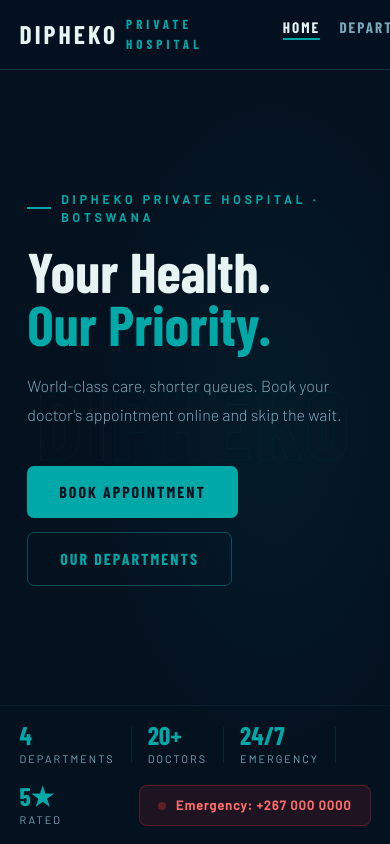
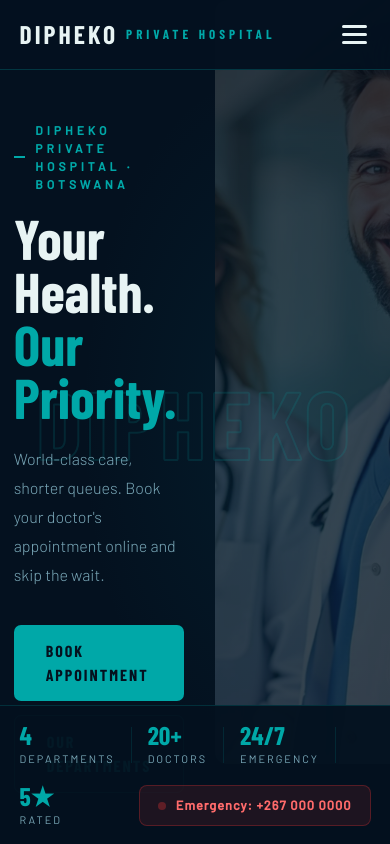
Before and after one commit to 2007-Lea/bida25-079-WMD-Assignment, a plain HTML site: page index.html in a window 390 px wide. Drawn offline with nearby package versions, Linux system fonts and the light colour scheme; a web font is replaced by a local one.

Commit message:
Update Website Changes

```diff
--- a/index.html
+++ b/index.html
@@ -20,9 +20,16 @@
       <li><a href="contact.html">Contact</a></li>
     </ul>
     <a href="appointments.html" class="nav-appt">Book Now</a>
+
+  <button class="hamburger" onclick="toggleMenu()">
+    <span></span>
+    <span></span>
+    <span></span>
+  </button>
   </nav>
 
   <main class="page-home">
+    <img src="doctors.png" alt="Dipheko Hospital Doctors" class="hero-image"/>
     <div class="bg-logo" aria-hidden="true">DIPHEKO</div>
     <div class="hero">
       <div class="hero-inner">
@@ -30,7 +37,7 @@
         <h1>Your Health.<br/><span>Our Priority.</span></h1>
         <p class="hero-desc">World-class care, shorter queues. Book your doctor's appointment online and skip the wait.</p>
         <div class="hero-actions">
-          <a href="appointment.html" class="btn-primary">Book Appointment</a>
+          <a href="appointments.html" class="btn-primary">Book Appointment</a>
           <a href="departments.html" class="btn-outline">Our Departments</a>
         </div>
       </div>
@@ -49,5 +56,10 @@
       </div>
     </div>
   </main>
+  <script>
+  function toggleMenu() {
+    document.querySelector('.nav-links').classList.toggle('open');
+  }
+</script>
 </body>
 </html>
--- a/styles.css
+++ b/styles.css
@@ -1,6 +1,7 @@
 
 /* ---- RESET & BASE ---- */
 *, *::before, *::after { box-sizing: border-box; margin: 0; padding: 0; }
+
 
 html, body {
   min-height: 100%;
@@ -12,7 +13,6 @@ html, body {
 a { text-decoration: none; color: inherit; }
 ul { list-style: none; }
 
-/* ---- NAVBAR ---- */
 nav {
   position: fixed; top: 0; left: 0; right: 0;
   height: 70px; z-index: 100;
@@ -73,22 +73,19 @@ nav {
 
 .nav-appt:hover { background: #00c8c8; }
 
-/* ---- PAGE WRAPPER ---- */
 .page {
   padding-top: 70px; min-height: 100vh;
   position: relative;
   background: radial-gradient(ellipse 70% 60% at 70% 50%, rgba(0,100,120,0.12) 0%, transparent 70%), #04111f;
 }
 
-/* home page uses full height with no scroll */
 .page-home {
-  padding-top: 70px; height: 100vh;
+ padding-top: 70px; height: 100vh;
   position: relative; overflow: hidden;
   display: flex; flex-direction: column;
   background: radial-gradient(ellipse 70% 60% at 70% 50%, rgba(0,100,120,0.12) 0%, transparent 70%), #04111f;
 }
 
-/* ---- BACKGROUND WATERMARK ---- */
 .bg-logo {
   position: fixed; top: 50%; left: 50%;
   transform: translate(-50%, -50%);
@@ -97,18 +94,32 @@ nav {
   font-size: clamp(6rem, 16vw, 17rem);
   letter-spacing: 0.04em;
   color: transparent;
-  -webkit-text-stroke: 1px rgba(0,168,168,0.05);
+  -webkit-text-stroke: 2px rgba(0,168,168,0.15);
   white-space: nowrap;
   pointer-events: none; user-select: none; z-index: 0;
 }
 
-/* ---- CONTENT WRAPPER ---- */
+.page-home {
+  display: grid;
+  grid-template-columns: 1fr 1fr;
+}
+
+.hero-image {
+  position: absolute;
+  right: 0;
+  top: 70px;
+  width: 45%;
+  height: calc(100vh - 70px - 80px);
+  object-fit: cover;
+  opacity: 0.3;
+  border-radius: 12px 0 0 12px;
+}
+
 .content {
   position: relative; z-index: 1;
   padding: 60px 6%;
 }
 
-/* ---- PAGE HEADER ---- */
 .page-tag {
   font-size: 0.75rem; font-weight: 600;
   letter-spacing: 4px; text-transform: uppercase;
@@ -130,7 +141,6 @@ nav {
   animation: fadeUp 0.7s ease both;
 }
 
-/* ---- BUTTONS ---- */
 .btn-primary {
   display: inline-block;
   background: #00a8a8; color: #04111f;
@@ -153,7 +163,6 @@ nav {
 }
 .btn-outline:hover { border-color: #00a8a8; background: rgba(0,168,168,0.07); }
 
-/* ---- HOME: HERO ---- */
 .hero {
   flex: 1; display: flex; align-items: center;
   padding: 0 7%; position: relative; z-index: 1;
@@ -186,7 +195,6 @@ nav {
 
 .hero-actions { display: flex; gap: 14px; flex-wrap: wrap; }
 
-/* ---- HOME: BOTTOM BAR ---- */
 .bottom-bar {
   position: relative; z-index: 1;
   display: flex; align-items: center; gap: 32px;
@@ -307,7 +315,6 @@ td { padding: 14px 20px; font-size: 0.9rem; color: #b0ccd4; white-space: nowrap;
 }
 .book-btn:hover { background: #00a8a8; color: #04111f; }
 
-/* ---- APPOINTMENT PAGE ---- */
 .appt-layout {
   display: grid;
   grid-template-columns: 1fr 1.6fr;
@@ -389,7 +396,6 @@ td { padding: 14px 20px; font-size: 0.9rem; color: #b0ccd4; white-space: nowrap;
 }
 .submit-btn:hover { background: #00c8c8; transform: translateY(-2px); }
 
-/* ---- ABOUT PAGE ---- */
 .about-intro {
   font-size: 1.1rem; font-weight: 300;
   color: #b0ccd4; line-height: 1.9;
@@ -422,7 +428,6 @@ td { padding: 14px 20px; font-size: 0.9rem; color: #b0ccd4; white-space: nowrap;
 .story h2 span { color: #00a8a8; }
 .story p { font-size: 0.95rem; color: #7aa8b8; line-height: 1.9; margin-bottom: 14px; }
 
-/* ---- CONTACT PAGE ---- */
 .emergency-banner {
   background: rgba(220,50,50,0.1);
   border: 1px solid rgba(220,50,50,0.3);
@@ -452,7 +457,6 @@ td { padding: 14px 20px; font-size: 0.9rem; color: #b0ccd4; white-space: nowrap;
 .info-value { font-size: 0.9rem; color: #b0ccd4; line-height: 1.6; }
 .info-icon  { font-size: 1.4rem; margin-top: 2px; }
 
-/* ---- POPUP ---- */
 .popup-overlay {
   display: none;
   position: fixed; inset: 0; z-index: 999;
@@ -486,13 +490,11 @@ td { padding: 14px 20px; font-size: 0.9rem; color: #b0ccd4; white-space: nowrap;
 }
 .popup-close:hover { background: #00c8c8; }
 
-/* ---- ANIMATIONS ---- */
 @keyframes fadeUp { from { opacity: 0; transform: translateY(20px); } to { opacity: 1; transform: translateY(0); } }
 @keyframes fadeIn { from { opacity: 0; } to { opacity: 1; } }
 @keyframes popUp  { from { opacity: 0; transform: scale(0.85); } to { opacity: 1; transform: scale(1); } }
 @keyframes pulse  { 0%,100% { opacity: 1; } 50% { opacity: 0.3; } }
 
-/* ---- RESPONSIVE ---- */
 @media (max-width: 768px) {
   .appt-layout    { grid-template-columns: 1fr; }
   .contact-layout { grid-template-columns: 1fr; }
@@ -503,3 +505,96 @@ td { padding: 14px 20px; font-size: 0.9rem; color: #b0ccd4; white-space: nowrap;
   .values-grid { grid-template-columns: 1fr 1fr; }
   .bottom-bar { flex-wrap: wrap; gap: 16px; padding: 16px 5%; }
 }
+
+.hero-image {
+  position: absolute;
+  right: 0;
+  top: 0;
+  width: 45%;
+  height: calc(100% - 80px);
+  object-fit: cover;
+  opacity: 0.2;
+  border-radius: 12px 0 0 12px;
+  z-index: 0;
+}
+
+.hero-image-overlay {
+  position: absolute;
+  right: 0;
+  top: 0;
+  width: 45%;
+  height: calc(100% - 80px);
+  background: linear-gradient(to right, #04111f 0%, transparent 40%),
+              linear-gradient(to top, #04111f 0%, transparent 20%);
+  z-index: 1;
+  pointer-events: none;
+}
+
+.bottom-bar {
+  position: absolute;
+  bottom: 0;
+  left: 0;
+  right: 0;
+  z-index: 10;
+  background: rgba(4,17,31,0.95);
+  border-top: 1px solid rgba(0,168,168,0.2);
+}
+
+.page-bg-img {
+  position: fixed;
+  top: 0;
+  left: 0;
+  width: 100%;
+  height: 100%;
+  object-fit: cover;
+  opacity: 0.1;
+  z-index: 0;
+  pointer-events: none;
+}
+.hamburger {
+  display: none;
+  flex-direction: column;
+  gap: 5px;
+  cursor: pointer;
+  margin-left: auto;
+  background: none;
+  border: none;
+  padding: 4px;
+}
+
+.hamburger span {
+  display: block;
+  width: 25px;
+  height: 3px;
+  background: #e8f4f4;
+  border-radius: 3px;
+  transition: 0.3s;
+}
+
+@media (max-width: 768px) {
+  .hamburger {
+    display: flex;
+  }
+
+  .nav-links {
+    display: none;
+    position: absolute;
+    top: 70px;
+    left: 0;
+    right: 0;
+    flex-direction: column;
+    background: rgba(4,17,31,0.98);
+    padding: 20px;
+    gap: 1rem;
+    border-bottom: 1px solid rgba(0,168,168,0.2);
+    z-index: 999;
+  }
+
+  .nav-links.open {
+    display: flex;
+  }
+
+  .nav-appt {
+    display: none;
+  }
+}
```
Also changed, not shown: about.html (+12 -0 lines), appointments.html (+12 -1 lines), contact.html (+11 -1 lines), departments.html (+11 -0 lines), appointment.png (added), contact.png (added), doctors.png (added), 2 other files.
